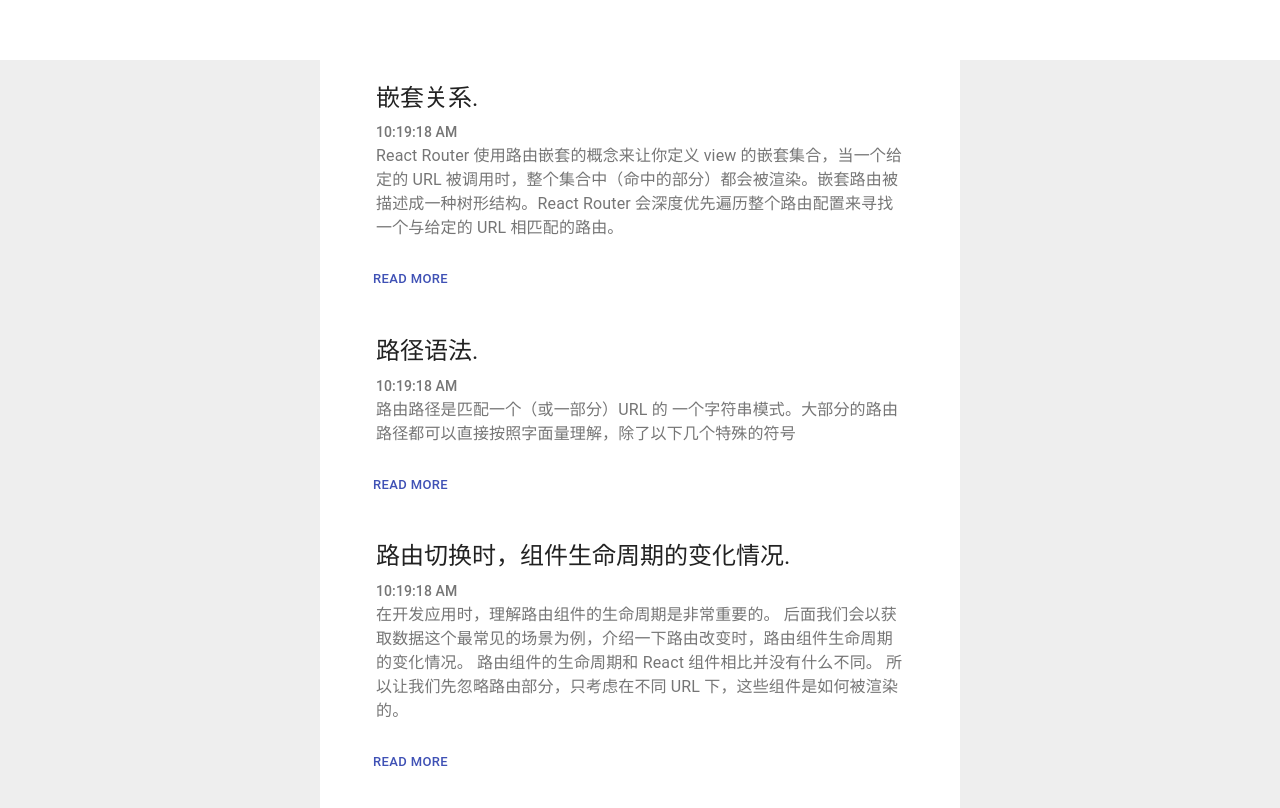
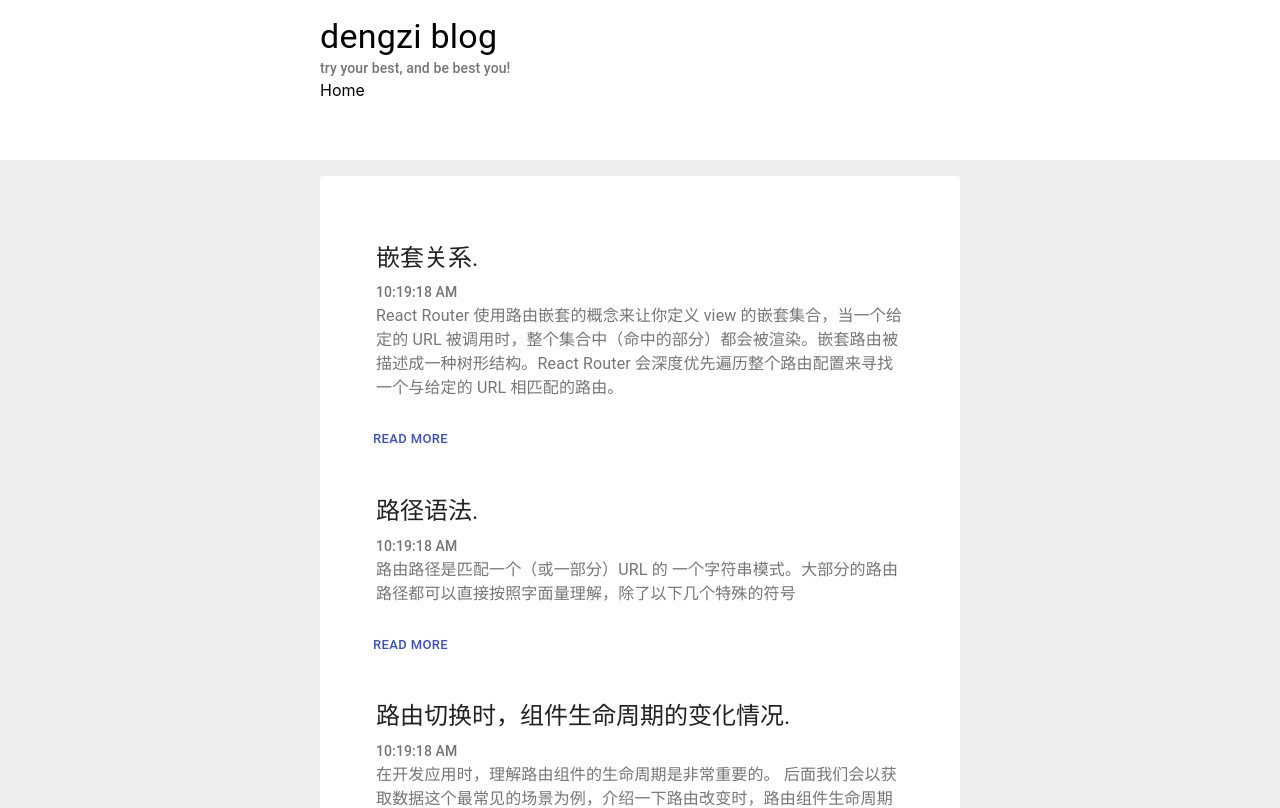
Before and after one commit to MrDenua/dengzi-blog, a React (Create React App) app in the folder web/: page / in a window 1280 px wide. Shown: the top 808 px of the page. Built offline with nearby package versions, Linux system fonts and the light colour scheme.

Commit message:
update article list

```diff
--- a/web/src/component/MainComponent.tsx
+++ b/web/src/component/MainComponent.tsx
@@ -1,9 +1,10 @@
 import React, {useState} from 'react'
 import {BrowserRouter} from "react-router-dom";
 import Box from "@material-ui/core/Box";
-import {Grid, Paper} from "@material-ui/core";
+import {createStyles, Grid, Paper, Theme, Typography} from "@material-ui/core";
 import MainRouter from "../router/MainRouter";
-import Container from "@material-ui/core/Container";
+import {makeStyles} from "@material-ui/core/styles";
+import NavComponent from "./NavComponent";
 
 function isMobile(): boolean {
     let mobileAgent = false;///Android|iPhone|iPod|BlackBerry/i.test(navigator.userAgent);
@@ -11,21 +12,47 @@ function isMobile(): boolean {
     return mobileAgent || smallScreen;
 }
 
+let useStyle = makeStyles((theme: Theme) =>
+    createStyles({
+        head: {
+            height: "80px",
+            width: "100%",
+            bgColor: "white",
+            zIndex: 100,
+            position: "fixed"
+        }
+    })
+);
+
 export default function MainComponent() {
 
     let [drawerHidden, setDrawerHidden] = useState(isMobile());
 
-    return (<div className="App" >
-
+    const style = useStyle();
+    return (<div className="App">
         <BrowserRouter>
+            <Box className={style.head} justifyItems>
+                <Grid container justify={"center"}>
+                    <Grid xs={12} md={10} lg={6}>
+                        <Grid xs={12}>
+                            <Typography variant={"h4"} style={{paddingTop: "16px"}}>
+                                dengzi blog
+                            </Typography>
+                            <Typography variant={'subtitle2'} color={"textSecondary"}>
+                                try your best, and be best you!
+                            </Typography>
+                        </Grid>
+                        <Grid xs={12} spacing={4}>
+                            <NavComponent/>
+                        </Grid>
+                    </Grid>
+                </Grid>
+            </Box>
             <Grid container style={{background: '#eee'}} justify={"center"}>
-                <Box minHeight={"60px"} width={"100%"} bgcolor={"white"} zIndex={999} position={"fixed"}>
-
-                </Box>
-                <Grid md={12} style={{background:"white"}}>
-
+                <Grid xs={12}>
+                    <Box minHeight={"160px"} bgcolor={"white"}/>
                 </Grid>
-                <Grid md={6} >
+                <Grid md={10} lg={6}>
                     <Box height={"16px"}/>
                     <Paper elevation={0}>
                         <MainRouter/>
--- /dev/null
+++ b/web/src/component/NavComponent.tsx
@@ -0,0 +1,6 @@
+import React from "react";
+
+export default function NavComponent() {
+
+    return(<div>Home</div>)
+}
```
Also changed, not shown: web/package.json (+5 -3 lines), 1 other file (tests, documents, lock files or other folders).
